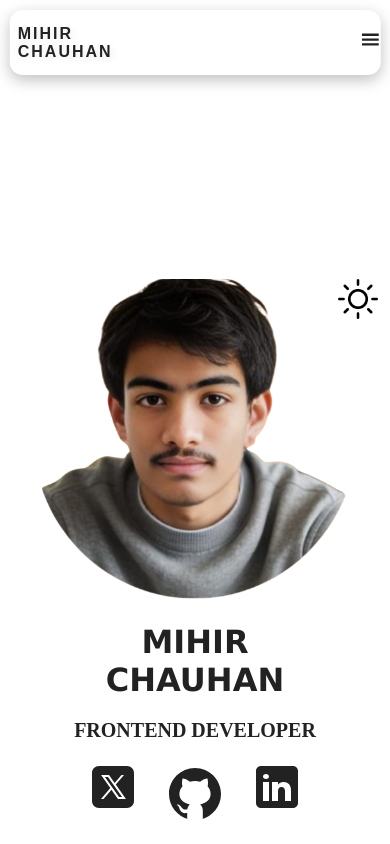
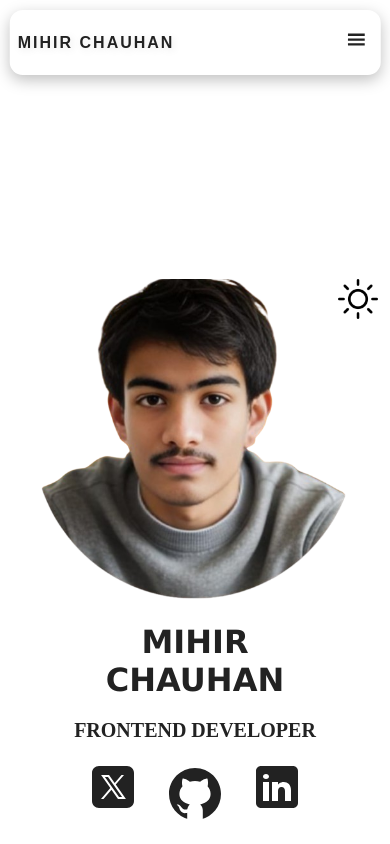
Before and after one commit to iammihirchauhan/MihirPortfolio, a React (Vite) app: page / in a window 390 px wide. Shown: the top 844 px of the page. Built offline with nearby package versions, Linux system fonts and the light colour scheme.

Commit message:
navbar styling changed

```diff
--- a/src/components/Navbar.css
+++ b/src/components/Navbar.css
@@ -69,7 +69,7 @@
     display: block;
     font-size: 1.2rem;
     cursor: pointer;
-    padding-left: 190px;
+    padding-left: 150px;
   }
   .menu-btn {
     display: none;
```
